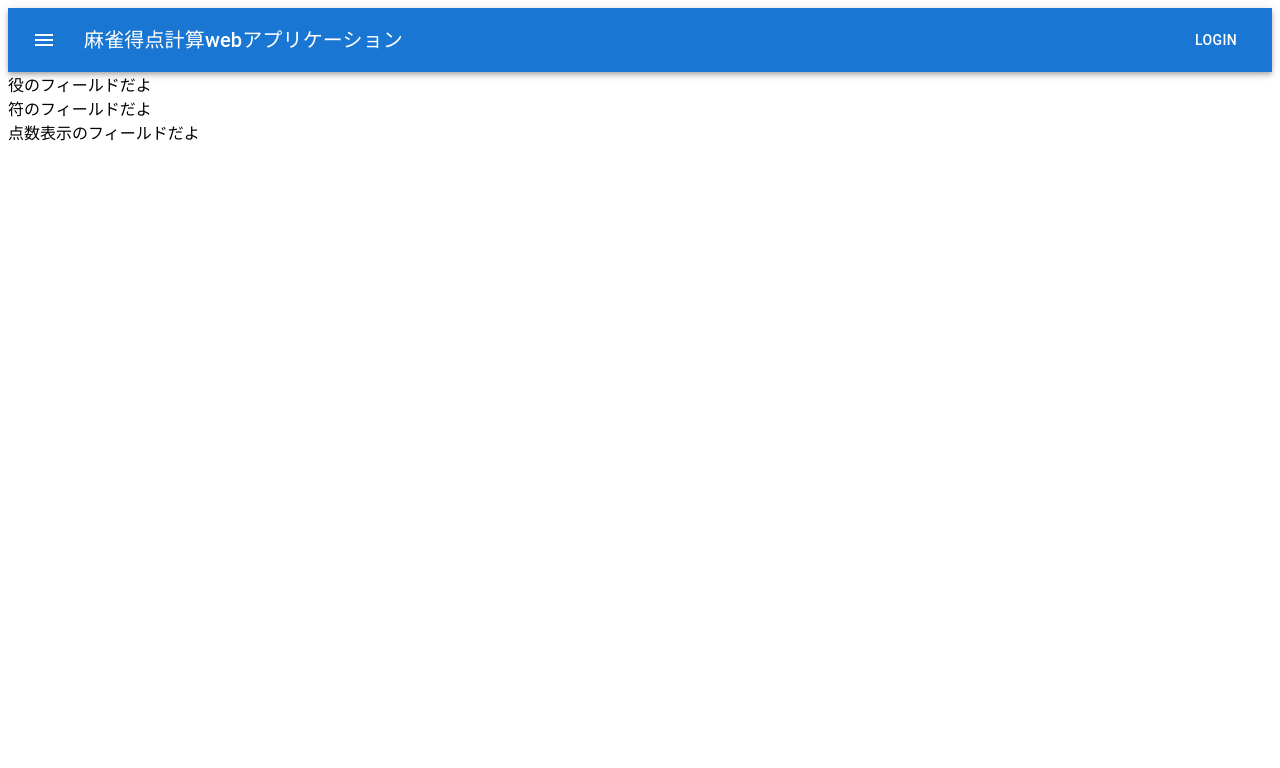
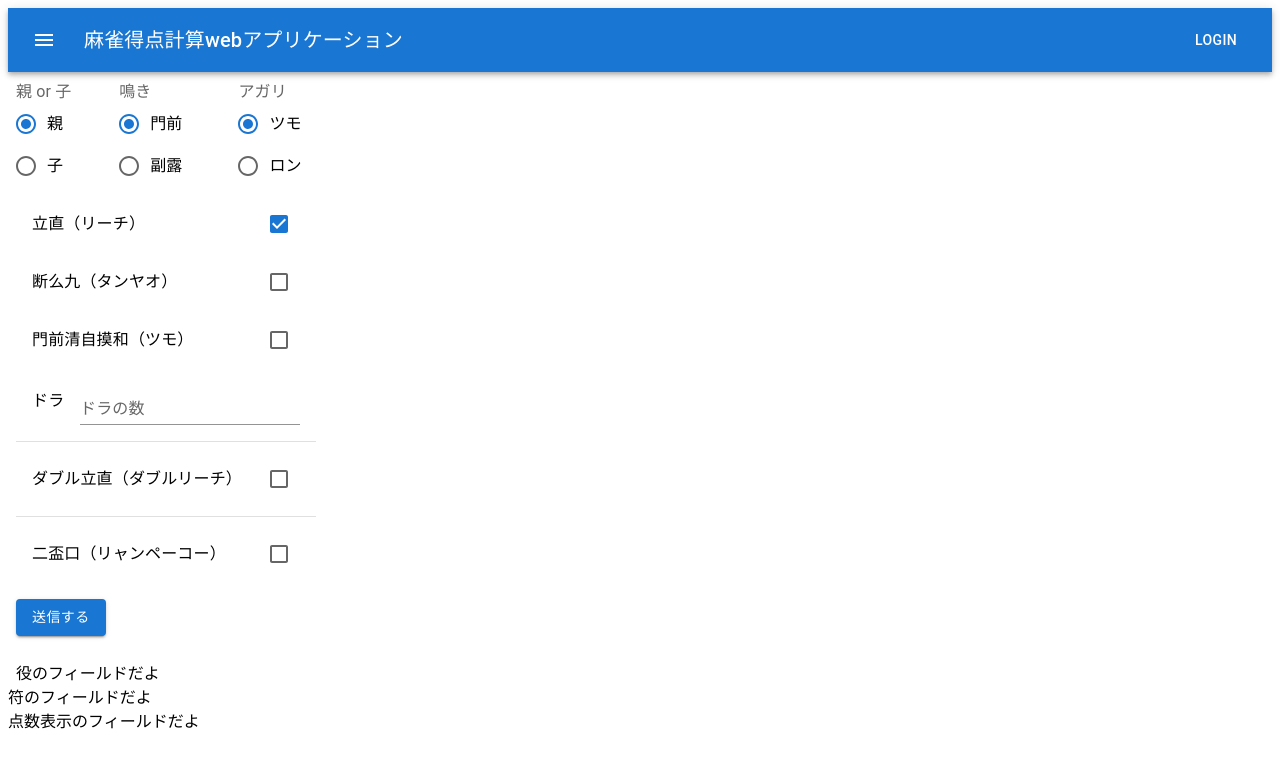
Before and after one commit to i068edo/mj-app, a Next.js app: page / in a window 1280 px wide. Shown: the top 768 px of the page. Built offline with nearby package versions, Linux system fonts and the light colour scheme.

Commit message:
役のコンポーネントの見た目を少し作成

```diff
--- /dev/null
+++ b/src/YakuList.js
@@ -0,0 +1,91 @@
+import * as React from 'react';
+import { useState } from 'react';
+import Box from '@mui/material/Box';
+import List from '@mui/material/List';
+import ListItem from '@mui/material/ListItem';
+import ListItemButton from '@mui/material/ListItemButton';
+import ListItemIcon from '@mui/material/ListItemIcon';
+import ListItemText from '@mui/material/ListItemText';
+import Divider from '@mui/material/Divider';
+import Checkbox from '@mui/material/Checkbox';
+import TextField from '@mui/material/TextField';
+import Button from '@mui/material/Button';
+
+
+export default function YakuList() {
+  return (
+    <Box sx={{ width: '100%', maxWidth: 300, bgcolor: 'background.paper' }}>
+      <nav aria-label="一飜">
+        <List>
+
+          <ListItem disablePadding>
+            <ListItemButton>
+              <ListItemText primary="立直（リーチ）" />
+              <Checkbox checked="true" /* onChange={handleChange}
+                        inputProps={{ 'aria-label': 'controlled' }} */
+              />
+            </ListItemButton>
+          </ListItem>
+
+          <ListItem disablePadding>
+            <ListItemButton>
+              <ListItemText primary="断么九（タンヤオ）" />
+              <Checkbox /* checked="true" onChange={handleChange}
+                        inputProps={{ 'aria-label': 'controlled' }} */
+              />
+            </ListItemButton>
+          </ListItem>
+
+          <ListItem disablePadding>
+            <ListItemButton>
+              <ListItemText primary="門前清自摸和（ツモ）" />
+              <Checkbox /* checked="true" onChange={handleChange}
+                        inputProps={{ 'aria-label': 'controlled' }} */
+              />
+            </ListItemButton>
+          </ListItem>
+
+          <ListItem disablePadding>
+            <ListItemButton>
+              <ListItemText primary="ドラ" />
+              <TextField id="ドラの数" label="ドラの数" type="number" variant="standard" />
+            </ListItemButton>
+          </ListItem>
+
+        </List>
+      </nav>
+      <Divider />
+      <nav aria-label="二飜">
+        <List>
+
+          <ListItem disablePadding>
+            <ListItemButton>
+              <ListItemText primary="ダブル立直（ダブルリーチ）" />
+              <Checkbox /* checked="true" onChange={handleChange}
+                        inputProps={{ 'aria-label': 'controlled' }} */
+              />
+            </ListItemButton>
+          </ListItem>
+
+        </List>
+      </nav>
+      <Divider />
+      <nav aria-label="三飜">
+        <List>
+
+          <ListItem disablePadding>
+            <ListItemButton>
+              <ListItemText primary="二盃口（リャンペーコー）" />
+              <Checkbox /* checked="true" onChange={handleChange}
+                        inputProps={{ 'aria-label': 'controlled' }} */
+              />
+            </ListItemButton>
+          </ListItem>
+
+        </List>
+      </nav>
+
+      <Button variant="contained" sx={{mt:1, mb:3}}>送信する</Button>
+    </Box>
+  );
+}
--- /dev/null
+++ b/src/app/Radio.js
@@ -0,0 +1,76 @@
+import * as React from 'react';
+import { useState } from 'react';
+import Radio from '@mui/material/Radio';
+import RadioGroup from '@mui/material/RadioGroup';
+import FormControlLabel from '@mui/material/FormControlLabel';
+import FormControl from '@mui/material/FormControl';
+import FormLabel from '@mui/material/FormLabel';
+
+export function MenzenFuuroRadioGroup() {
+  const [value, setValue] = useState('門前');
+
+  const handleChange = (event) => {
+    setValue(event.target.value);
+  };
+
+  return (
+    <FormControl>
+      <FormLabel id="demo-controlled-radio-buttons-group">鳴き</FormLabel>
+      <RadioGroup
+        aria-labelledby="demo-controlled-radio-buttons-group"
+        name="controlled-radio-buttons-group"
+        value={value}
+        onChange={handleChange}
+      >
+        <FormControlLabel value="門前" control={<Radio />} label="門前" />
+        <FormControlLabel value="副露" control={<Radio />} label="副露" />
+      </RadioGroup>
+    </FormControl>
+  );
+}
+
+export function OyaKoRadioGroup() {
+    const [value, setValue] = useState('親');
+
+    const handleChange = (event) => {
+      setValue(event.target.value);
+    };
+
+    return (
+      <FormControl>
+        <FormLabel id="demo-controlled-radio-buttons-group">親 or 子</FormLabel>
+        <RadioGroup
+          aria-labelledby="demo-controlled-radio-buttons-group"
+          name="controlled-radio-buttons-group"
+          value={value}
+          onChange={handleChange}
+        >
+          <FormControlLabel value="親" control={<Radio />} label="親" />
+          <FormControlLabel value="子" control={<Radio />} label="子" />
+        </RadioGroup>
+      </FormControl>
+    );
+  }
+
+  export function TsumoRonRadioGroup() {
+    const [value, setValue] = useState('ツモ');
+
+    const handleChange = (event) => {
+      setValue(event.target.value);
+    };
+
+    return (
+      <FormControl>
+        <FormLabel id="demo-controlled-radio-buttons-group">アガリ</FormLabel>
+        <RadioGroup
+          aria-labelledby="demo-controlled-radio-buttons-group"
+          name="controlled-radio-buttons-group"
+          value={value}
+          onChange={handleChange}
+        >
+          <FormControlLabel value="ツモ" control={<Radio />} label="ツモ" />
+          <FormControlLabel value="ロン" control={<Radio />} label="ロン" />
+        </RadioGroup>
+      </FormControl>
+    );
+  }
--- a/src/app/YakuField.js
+++ b/src/app/YakuField.js
@@ -1,10 +1,24 @@
 import * as React from 'react';
 import { useState } from 'react';
+import Stack from '@mui/material/Stack';
+import Box from '@mui/material/Box';
+
+import { OyaKoRadioGroup } from './Radio';
+import {MenzenFuuroRadioGroup } from './Radio';
+import { TsumoRonRadioGroup } from './Radio';
+import YakuList from '@/YakuList';
 
 export default function YakuField(){
     return(
-        <div>
+        <Box sx={{mt:1, ml:1}}>
+            <Stack direction="row" spacing={5}>
+                <OyaKoRadioGroup />
+                <MenzenFuuroRadioGroup />
+                <TsumoRonRadioGroup />
+            </Stack>
+
+            <YakuList />
             役のフィールドだよ
-        </div>
+        </Box>
     )
 }
--- a/src/app/page.js
+++ b/src/app/page.js
@@ -11,8 +11,8 @@ function ParentField( visibleYakuField, setVisibleYakuField,
                       visibleFuField, setVisibleFuField,
                       visibleResultField, setVisibleResultField ){
 
+  const [oyaKo, setOyaKo] = useState('oya');
   const [menzenFuuro, setMenzenFuuro] = useState('menzen');
-  const [oyaKo, setOyaKo] = useState('oya');
   const [tsumoRon, setTsumoRon] = useState('tsumo');
   const [han, setHan] = useState(0);
   const [fu, setFu] = useState(0);
```
